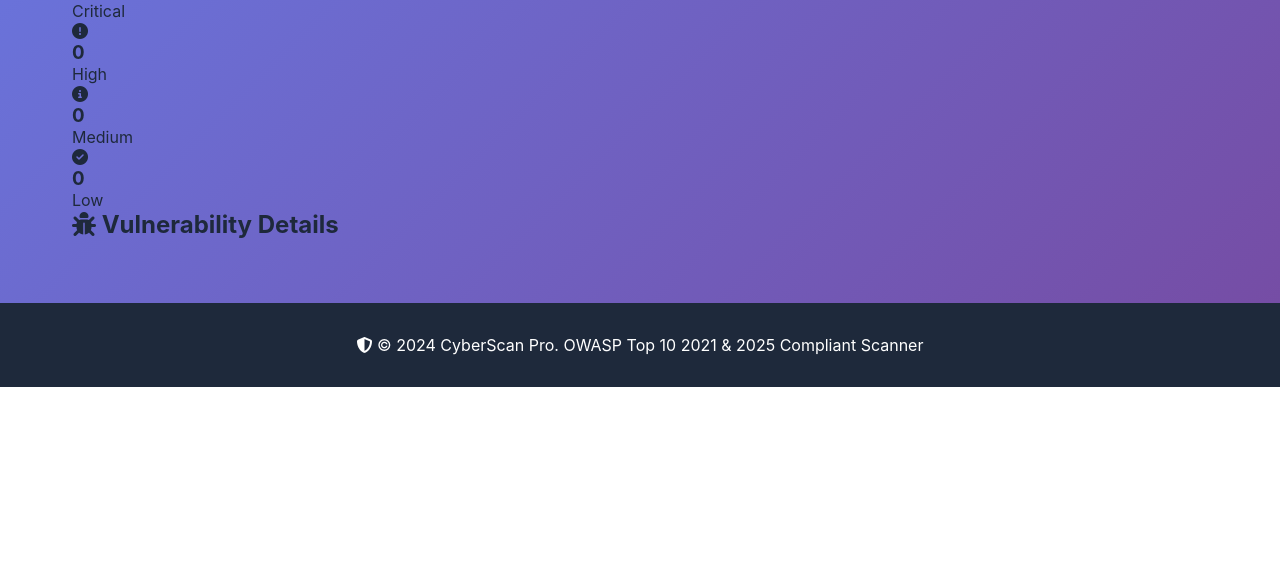
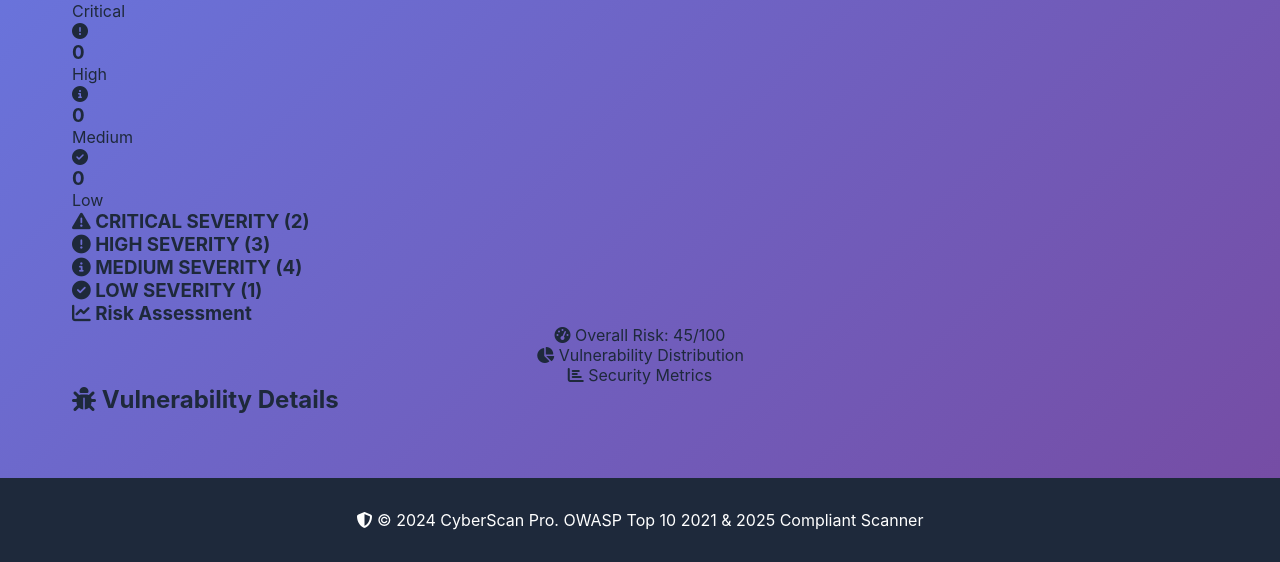
Before and after one commit to Bharath-A-007/adv-vuln-scanner, a Python web app: template templates/results.html in a window 1280 px wide. Shown: the part 499-1061 px from the top of the page. Before the commit the page ends 886 px from the top, so only its background shows below. Run offline with Jinja, Linux system fonts and the light colour scheme; the template is opened without the code that fills it, so the values that code supplies are empty.

Commit message:
Update results.html

```diff
--- a/templates/results.html
+++ b/templates/results.html
@@ -94,6 +94,67 @@
                 </div>
             </div>
         </div>
+        <div class="findings-container">
+    <!-- Critical Findings -->
+    <div class="severity-section critical">
+        <div class="severity-header">
+            <h3>
+                <i class="fas fa-exclamation-triangle"></i>  <!-- Critical -->
+                CRITICAL SEVERITY (2)
+            </h3>
+        </div>
+        <!-- Vulnerability cards will go here -->
+    </div>
+
+    <!-- High Findings -->
+    <div class="severity-section high">
+        <div class="severity-header">
+            <h3>
+                <i class="fas fa-exclamation-circle"></i>  <!-- High -->
+                HIGH SEVERITY (3)
+            </h3>
+        </div>
+    </div>
+
+    <!-- Medium Findings -->
+    <div class="severity-section medium">
+        <div class="severity-header">
+            <h3>
+                <i class="fas fa-info-circle"></i>  <!-- Medium -->
+                MEDIUM SEVERITY (4)
+            </h3>
+        </div>
+    </div>
+
+    <!-- Low Findings -->
+    <div class="severity-section low">
+        <div class="severity-header">
+            <h3>
+                <i class="fas fa-check-circle"></i>  <!-- Low -->
+                LOW SEVERITY (1)
+            </h3>
+        </div>
+    </div>
+</div>
+
+<!-- Risk Assessment Section -->
+<div class="risk-assessment">
+    <h3><i class="fas fa-chart-line"></i> Risk Assessment</h3>  <!-- Risk Assessment -->
+    <div class="risk-meters">
+        <div class="risk-meter">
+            <i class="fas fa-tachometer-alt"></i>  <!-- Risk Meter -->
+            <span>Overall Risk: 45/100</span>
+        </div>
+        <div class="risk-meter">
+            <i class="fas fa-chart-pie"></i>  <!-- Risk Analysis -->
+            <span>Vulnerability Distribution</span>
+        </div>
+        <div class="risk-meter">
+            <i class="fas fa-chart-bar"></i>  <!-- Statistics -->
+            <span>Security Metrics</span>
+        </div>
+    </div>
+</div>
 
         <!-- Detailed Findings -->
         <div class="findings-section">
```
